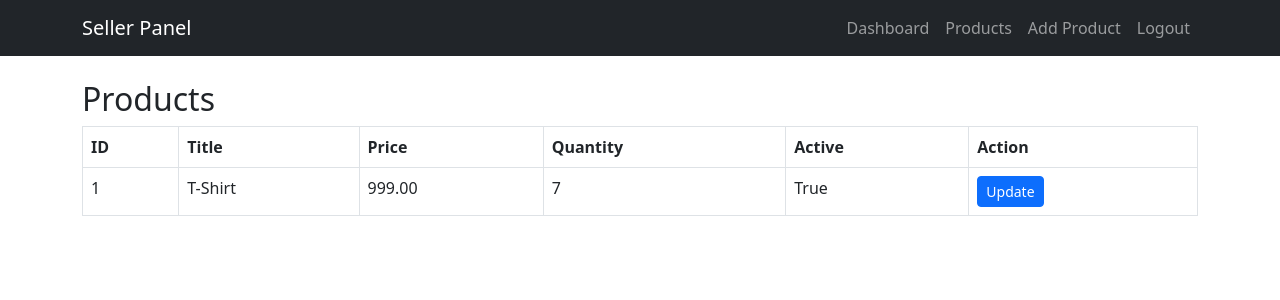
After one commit to Mann-Joshi/Louis-Vuitton---NUV, a Django app: page /seller/products/ in a window 1280 px wide. The commit adds this page. Shown: the top 300 px of the page. Run offline with Django 5.2, Linux system fonts and the light colour scheme; a user stored in the database is signed in; data comes from the database, SQL or seed files in the repository.

Commit message:
Lab 5,6,7

```diff
--- a/LV/models.py
+++ b/LV/models.py
@@ -32,9 +32,10 @@ class Product(models.Model):
         default=0
     )
 
-    product_img_url = models.URLField(
-        max_length=500,
-        blank=True
+    product_img = models.ImageField(
+        upload_to='products/',
+        blank=True,
+        null=True
     )
 
 
--- /dev/null
+++ b/LV/templates/seller_base.html
@@ -0,0 +1,48 @@
+<!DOCTYPE html>
+<html lang="en">
+<head>
+    <meta charset="UTF-8">
+    <title>Seller Area</title>
+    <link href="https://cdn.jsdelivr.net/npm/bootstrap@5.3.0/dist/css/bootstrap.min.css" rel="stylesheet">
+</head>
+<body>
+    <nav class="navbar navbar-expand-lg navbar-dark bg-dark">
+        <div class="container">
+            <a class="navbar-brand" href="{% url 'seller_dashboard' %}">Seller Panel</a>
+            <div class="collapse navbar-collapse">
+                <ul class="navbar-nav ms-auto">
+                    {% if user.is_authenticated %}
+                    <li class="nav-item">
+                        <a class="nav-link" href="{% url 'seller_dashboard' %}">Dashboard</a>
+                    </li>
+                    <li class="nav-item">
+                        <a class="nav-link" href="{% url 'seller_products' %}">Products</a>
+                    </li>
+                    <li class="nav-item">
+                        <a class="nav-link" href="{% url 'seller_add_product' %}">Add Product</a>
+                    </li>
+                    <li class="nav-item">
+                        <a class="nav-link" href="{% url 'seller_logout' %}">Logout</a>
+                    </li>
+                    {% else %}
+                    <li class="nav-item">
+                        <a class="nav-link" href="{% url 'seller_login' %}">Login</a>
+                    </li>
+                    <li class="nav-item">
+                        <a class="nav-link" href="{% url 'seller_register' %}">Register</a>
+                    </li>
+                    {% endif %}
+                </ul>
+            </div>
+        </div>
+    </nav>
+    <div class="container mt-4">
+        {% if messages %}
+            {% for message in messages %}
+                <div class="alert alert-{{ message.tags }}">{{ message }}</div>
+            {% endfor %}
+        {% endif %}
+        {% block content %}{% endblock %}
+    </div>
+</body>
+</html>
--- /dev/null
+++ b/LV/templates/seller_dashboard.html
@@ -0,0 +1,4 @@
+{% extends 'seller_base.html' %}
+{% block content %}
+<h2>Welcome</h2>
+{% endblock %}
--- /dev/null
+++ b/LV/templates/seller_products.html
@@ -0,0 +1,30 @@
+{% extends 'seller_base.html' %}
+{% block content %}
+<h2>Products</h2>
+<table class="table table-bordered">
+    <thead>
+        <tr>
+            <th>ID</th>
+            <th>Title</th>
+            <th>Price</th>
+            <th>Quantity</th>
+            <th>Active</th>
+            <th>Action</th>
+        </tr>
+    </thead>
+    <tbody>
+        {% for product in products %}
+        <tr>
+            <td>{{ product.product_id }}</td>
+            <td>{{ product.product_title }}</td>
+            <td>{{ product.product_price }}</td>
+            <td>{{ product.available_qty }}</td>
+            <td>{{ product.is_active }}</td>
+            <td>
+                <a href="{% url 'seller_update_product' product.product_id %}" class="btn btn-sm btn-primary">Update</a>
+            </td>
+        </tr>
+        {% endfor %}
+    </tbody>
+</table>
+{% endblock %}
--- a/LV/views.py
+++ b/LV/views.py
@@ -6,13 +6,91 @@ from .models import Product
 class LV(TemplateView):
     template_name="homepage.html"
 
-class men(TemplateView):
+class construction(TemplateView):
+    template_name="construction.html"
+
+class men(ListView):
+    model = Product
     template_name="men.html"
+    context_object_name = "products"
 
-class women(TemplateView):
+class women(ListView):
+    model = Product
     template_name="women.html"
+    context_object_name = "products"
 
-class category(ListView):
-    model = Product
-    template_name='homepage.html'
-    context_object_name = 'data'
+from django.shortcuts import render, redirect, get_object_or_404
+from django.contrib.auth import authenticate, login, logout
+from django.contrib.auth.decorators import login_required
+from django.contrib import messages
+from .forms import ProductForm, SellerRegistrationForm, SellerLoginForm
+
+def seller_login(request):
+    if request.user.is_authenticated:
+        return redirect('seller_dashboard')
+
+    if request.method == 'POST':
+        form = SellerLoginForm(request.POST)
+        if form.is_valid():
+            username = form.cleaned_data['username']
+            password = form.cleaned_data['password']
+            user = authenticate(request, username=username, password=password)
+            if user is not None:
+                login(request, user)
+                return redirect('seller_dashboard')
+            else:
+                messages.error(request, 'Invalid username or password.')
+    else:
+        form = SellerLoginForm()
+    return render(request, 'login.html', {'form': form})
+
+def seller_register(request):
+    if request.user.is_authenticated:
+        return redirect('seller_dashboard')
+
+    if request.method == 'POST':
+        form = SellerRegistrationForm(request.POST)
+        if form.is_valid():
+            user = form.save(commit=False)
+            user.set_password(form.cleaned_data['password'])
+            user.save()
+            return redirect('seller_login')
+    else:
+        form = SellerRegistrationForm()
+    return render(request, 'register.html', {'form': form})
+
+def seller_logout(request):
+    logout(request)
+    return redirect('seller_login')
+
+@login_required(login_url='seller_login')
+def seller_dashboard(request):
+    return render(request, 'seller_dashboard.html')
+
+@login_required(login_url='seller_login')
+def seller_products(request):
+    products = Product.objects.all()
+    return render(request, 'seller_products.html', {'products': products})
+
+@login_required(login_url='seller_login')
+def seller_add_product(request):
+    if request.method == 'POST':
+        form = ProductForm(request.POST, request.FILES)
+        if form.is_valid():
+            form.save()
+            return redirect('seller_products')
+    else:
+        form = ProductForm()
+    return render(request, 'seller_add_product.html', {'form': form})
+
+@login_required(login_url='seller_login')
+def seller_update_product(request, pk):
+    product = get_object_or_404(Product, pk=pk)
+    if request.method == 'POST':
+        form = ProductForm(request.POST, request.FILES, instance=product)
+        if form.is_valid():
+            form.save()
+            return redirect('seller_products')
+    else:
+        form = ProductForm(instance=product)
+    return render(request, 'seller_update_product.html', {'form': form})
--- a/Louis_Vuitton/settings.py
+++ b/Louis_Vuitton/settings.py
@@ -119,3 +119,6 @@ STATIC_URL = 'static/'
 STATICFILES_DIR=[
     BASE_DIR /"static",
 ]
+
+MEDIA_URL = 'media/'
+MEDIA_ROOT = BASE_DIR / "media"
--- a/Louis_Vuitton/urls.py
+++ b/Louis_Vuitton/urls.py
@@ -16,13 +16,23 @@ Including another URLconf
 """
 from django.contrib import admin
 from django.urls import path
+from django.conf import settings
+from django.conf.urls.static import static
 from LV import views
 
 urlpatterns = [
     path('', views.LV.as_view(),name="dashboard"),
     path('men/', views.men.as_view(),name="men"),
     path('women/', views.women.as_view(),name="women"),
+    path('construction/', views.construction.as_view(),name="construction"),
+
+    path('seller/login/', views.seller_login, name="seller_login"),
+    path('seller/register/', views.seller_register, name="seller_register"),
+    path('seller/logout/', views.seller_logout, name="seller_logout"),
+    path('seller/dashboard/', views.seller_dashboard, name="seller_dashboard"),
+    path('seller/products/', views.seller_products, name="seller_products"),
+    path('seller/products/add/', views.seller_add_product, name="seller_add_product"),
+    path('seller/products/update/<int:pk>/', views.seller_update_product, name="seller_update_product"),
+
     path('admin/',admin.site.urls),
-
-
-]
+] + static(settings.MEDIA_URL, document_root=settings.MEDIA_ROOT)
```
Also changed, not shown: LV/forms.py (added, +31 -0 lines), LV/templates/login.html (added, +22 -0 lines), LV/templates/men.html (+7 -59 lines), LV/templates/register.html (added, +22 -0 lines), LV/templates/seller_add_product.html (added, +9 -0 lines), LV/templates/seller_update_product.html (added, +9 -0 lines), LV/templates/women.html (+7 -59 lines), templates/base.html (+4 -5 lines), templates/construction.html (renamed from Static/construction.html).
